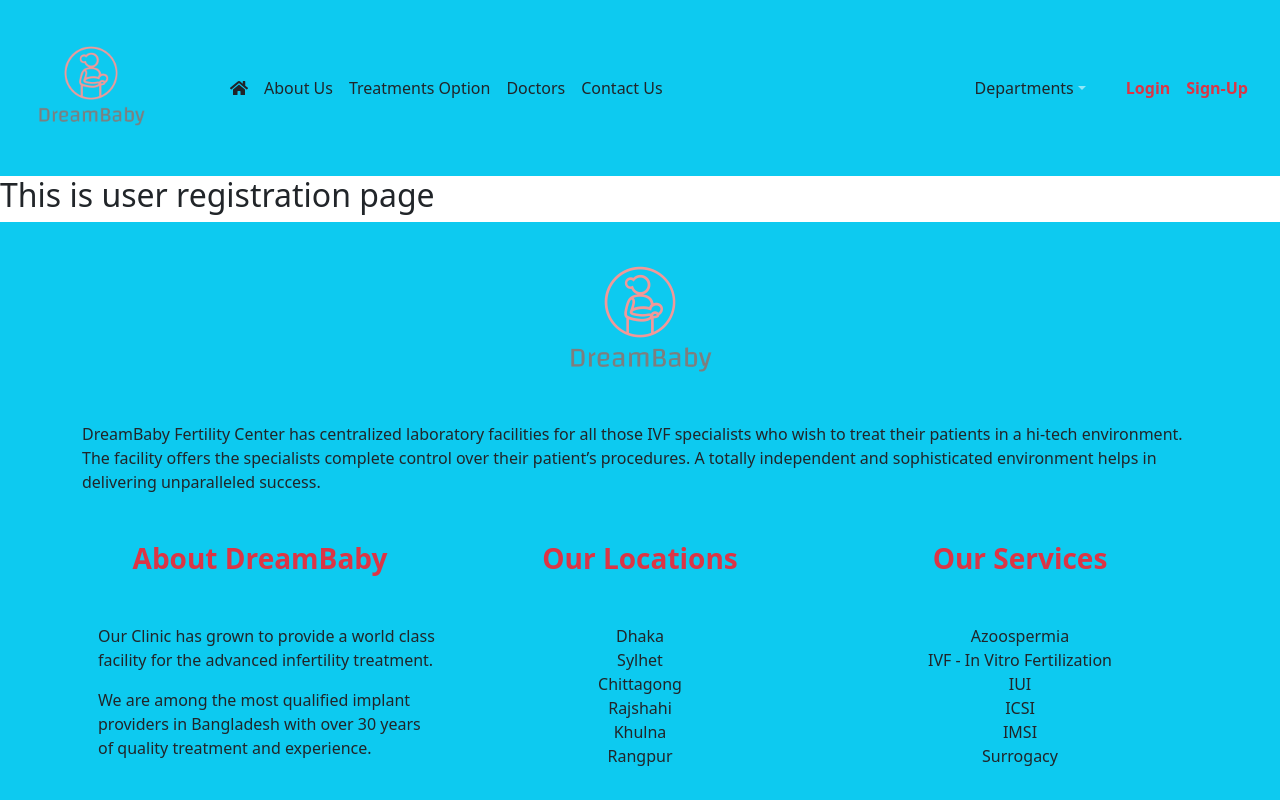
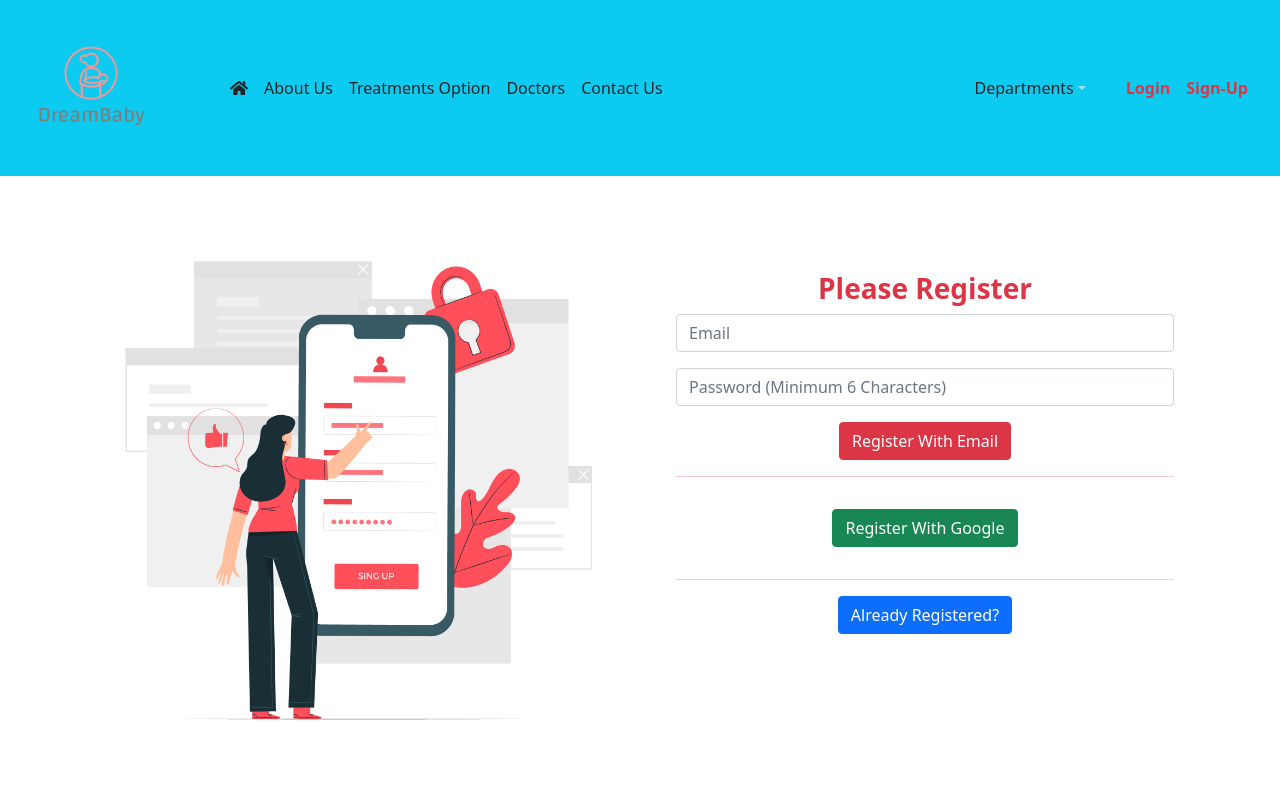
Before and after one commit to samimeadad/healthcare-related-website-samimeadad, a React (Create React App) app: page /register in a window 1280 px wide. Shown: the top 800 px of the page. Built offline with nearby package versions, Linux system fonts and the light colour scheme; no server answers.

Commit message:
login/logout page partially done

```diff
--- a/src/Hooks/useFirebase.js
+++ b/src/Hooks/useFirebase.js
@@ -1,5 +1,5 @@
 import { useEffect, useState } from 'react';
-import { getAuth, signInWithPopup, GoogleAuthProvider, onAuthStateChanged, signOut, createUserWithEmailAndPassword, signInWithEmailAndPassword, sendEmailVerification, sendPasswordResetEmail, updateProfile } from "firebase/auth";
+import { getAuth, signInWithPopup, GoogleAuthProvider, onAuthStateChanged, signOut, createUserWithEmailAndPassword, signInWithEmailAndPassword, sendEmailVerification, sendPasswordResetEmail } from "firebase/auth";
 import initializeFirebaseAuthentication from '../Firebase/firebase.init';
 
 initializeFirebaseAuthentication();
@@ -9,7 +9,6 @@
     const [ error, setError ] = useState( '' );
 
     const auth = getAuth();
-
     const googleProvider = new GoogleAuthProvider();
 
     const signInUsingGoogle = () => {
@@ -22,9 +21,40 @@
             } );
     }
 
+    const verifyEmail = () => {
+        sendEmailVerification( auth.currentUser )
+            .then( result => {
+                console.log( result );
+            } )
+    }
+
+    const registerNewUser = ( email, password ) => {
+        createUserWithEmailAndPassword( auth, email, password )
+            .then( result => {
+                setUser( result.user );
+                setError( 'Yeah! User Registered' );
+                verifyEmail();
+            } )
+            .catch( error => {
+                setError( error.message );
+            } );
+    }
+
+    const processLogin = ( email, password ) => {
+        signInWithEmailAndPassword( auth, email, password )
+            .then( result => {
+                setError( '' );
+                setUser( result.user );
+            } )
+            .catch( error => {
+                setError( error.message );
+            } );
+    }
+
     const logout = () => {
         signOut( auth ).then( () => {
             setUser( {} );
+            setError( 'User Logged Out!' )
         } )
             .catch( ( error ) => {
                 setError( error.message );
@@ -34,7 +64,6 @@
     useEffect( () => {
         onAuthStateChanged( auth, user => {
             if ( user ) {
-                console.log( 'inside state change', user );
                 setUser( user );
             }
         } )
@@ -44,6 +73,8 @@
         user,
         error,
         signInUsingGoogle,
+        registerNewUser,
+        processLogin,
         logout
     }
 }
--- a/src/components/Login/Login.js
+++ b/src/components/Login/Login.js
@@ -1,17 +1,18 @@
 import React, { useState } from 'react';
 import { Col, Row } from 'react-bootstrap';
 import loginImage from '../../images/login.jpg';
-import { getAuth, createUserWithEmailAndPassword, signInWithEmailAndPassword, sendEmailVerification, sendPasswordResetEmail, updateProfile } from "firebase/auth";
+import { getAuth, signInWithEmailAndPassword, sendPasswordResetEmail } from "firebase/auth";
 import useAuth from '../../Hooks/useAuth';
+import { Link } from 'react-router-dom';
 
 const Login = () => {
-    const { signInUsingGoogle } = useAuth();
+    const { signInUsingGoogle, processLogin } = useAuth();
     const auth = getAuth();
-    const [ name, setName ] = useState( '' );
     const [ email, setEmail ] = useState( '' );
     const [ password, setPassword ] = useState( '' );
     const [ error, setError ] = useState( '' );
     const [ isLogin, setIsLogin ] = useState( false );
+    const [ user, setUser ] = useState( {} );
 
     const emailInputFieldChange = e => {
         setEmail( e.target.value );
@@ -21,51 +22,7 @@
         setPassword( e.target.value );
     }
 
-    const nameInputFieldChange = ( e ) => {
-        setName( e.target.value );
-    }
-
-    const verifyEmail = () => {
-        sendEmailVerification( auth.currentUser )
-            .then( result => {
-                console.log( result );
-            } )
-    }
-
-    const registerNewUser = ( email, password ) => {
-        createUserWithEmailAndPassword( auth, email, password )
-            .then( result => {
-                setError( '' );
-                console.log( email, password );
-                const user = result.user;
-                console.log( user );
-                setError( '' );
-                verifyEmail();
-                setUserName();
-            } )
-            .catch( error => {
-                setError( error.message );
-            } );
-    }
-
-    const processLogin = ( email, password ) => {
-        signInWithEmailAndPassword( auth, email, password )
-            .then( result => {
-                const user = result.user;
-                setError( '' );
-                console.log( user );
-            } )
-            .catch( error => {
-                setError( error.message );
-            } );
-    }
-
-    const setUserName = () => {
-        updateProfile( auth.currentUser, { displayName: name } )
-            .then( result => { } )
-    }
-
-    const handleRegister = e => {
+    const handleUserLogin = e => {
         e.preventDefault();
         if ( !email ) {
             setError( 'Please input a valid email!' );
@@ -80,12 +37,8 @@
         }
 
         else {
-            isLogin ? processLogin( email, password ) : registerNewUser( email, password );
+            processLogin( email, password );
         }
-    }
-
-    const toggleLogin = e => {
-        setIsLogin( e.target.checked );
     }
 
     const handleResetPassword = () => {
@@ -104,16 +57,10 @@
         <div className="container mx-auto my-5">
             <Row className="text-center">
                 <Col xs={ 12 } sm={ 12 } md={ 6 } lg={ 6 }>
-                    <div className="container mt-5 pt-5">
-                        <form onSubmit={ handleRegister }>
-                            <h3 className="text-primary fw-bold">Please { isLogin ? 'Login' : 'Register' }</h3>
-                            {
-                                !isLogin && <div className="row mb-3">
-                                    <div className="col-sm-12">
-                                        <input onBlur={ nameInputFieldChange } type="text" className="form-control" placeholder="Your Name" />
-                                    </div>
-                                </div>
-                            }
+                    <div className="container mt-5">
+                        <form onSubmit={ handleLogin }>
+                            <h3 className="text-primary fw-bold">Please Login</h3>
+
                             <div className="row mb-3">
                                 <div className="col-sm-12">
                                     <input onBlur={ emailInputFieldChange } type="email" className="form-control" id="inputEmail3" placeholder="Email" required />
@@ -123,20 +70,14 @@
                                 <div className="col-sm-12">
                                     <input onBlur={ passwordInputFieldChange } type="password" className="form-control" id="inputPassword3" placeholder="Password (Minimum 6 Characters)" required />
                                 </div>
-                            </div><div className="row mb-3">
-                                <div className="col-sm-10 offset-sm-2">
-                                    <div className="form-check">
-                                        <input onChange={ toggleLogin } className="form-check-input" type="checkbox" id="gridCheck1" />
-                                        <label className="form-check-label" htmlFor="gridCheck1">
-                                            Already Registered?
-                                        </label>
-                                    </div>
-                                </div>
                             </div>
-                            <button onClick={ handleRegister } type="submit" className="btn btn-primary"> { isLogin ? 'Login' : 'Register' } With Email</button>
-                            <button onClick={ handleResetPassword } type="button" className="btn btn-secondary btn-sm ms-2">Reset Password</button>
+                            <button onClick={ handleUserLogin } type="submit" className="btn btn-primary"> Login With Email</button>
+                            <button onClick={ handleResetPassword } type="button" className="btn btn-secondary btn-sm ms-3">Reset Password</button>
                         </form>
-                        <button onClick={ signInUsingGoogle } className="mt-2 btn btn-primary"> { isLogin ? 'Login' : 'Register' } With Google</button>
+                        <hr className="text-danger" />
+                        <button onClick={ signInUsingGoogle } className="my-3 btn btn-success"> Login With Google</button>
+                        <hr className="text-danger" />
+                        <p className="my-3"><Link to="/register" className="btn btn-danger">New User?</Link></p>
                         <div className="row mt-3 text-danger">{ error }</div>
                     </div>
                 </Col>
--- a/src/components/Register/Register.js
+++ b/src/components/Register/Register.js
@@ -1,10 +1,74 @@
-import React from 'react';
+import React, { useState } from 'react';
+import { Col, Row } from 'react-bootstrap';
+import registerImage from '../../images/register.jpg';
+import { Link } from 'react-router-dom';
+import useAuth from '../../Hooks/useAuth';
 
 const Register = () => {
+    const { registerNewUser, signInUsingGoogle } = useAuth();
+    const [ email, setEmail ] = useState( '' );
+    const [ password, setPassword ] = useState( '' );
+    const [ error, setError ] = useState( '' );
+
+    const emailInputFieldChange = e => {
+        setEmail( e.target.value );
+    }
+
+    const passwordInputFieldChange = e => {
+        setPassword( e.target.value );
+    }
+
+    const handleRegister = e => {
+        e.preventDefault();
+        if ( !email ) {
+            setError( 'Please input a valid email!' );
+            return;
+        }
+        else if ( !password ) {
+            setError( 'Please input your password' );
+        }
+        else if ( password.length < 6 ) {
+            setError( 'Password must be at least 6 characters long' );
+            return;
+        }
+
+        else {
+            registerNewUser( email, password );
+        }
+    }
+
     return (
-        <div>
-            <h2>This is user registration page</h2>
-        </div>
+        <div className="container mx-auto my-5">
+            <Row className="text-center">
+                <Col xs={ 12 } sm={ 12 } md={ 6 } lg={ 6 }>
+                    <img src={ registerImage } alt="loginImage" className="img-fluid" />
+                </Col>
+                <Col xs={ 12 } sm={ 12 } md={ 6 } lg={ 6 }>
+                    <div className="container mt-5">
+                        <form onSubmit={ handleRegister }>
+                            <h3 className="text-danger fw-bold">Please Register</h3>
+
+                            <div className="row mb-3">
+                                <div className="col-sm-12">
+                                    <input onBlur={ emailInputFieldChange } type="email" className="form-control" id="inputEmail3" placeholder="Email" required />
+                                </div>
+                            </div>
+                            <div className="row mb-3">
+                                <div className="col-sm-12">
+                                    <input onBlur={ passwordInputFieldChange } type="password" className="form-control" id="inputPassword3" placeholder="Password (Minimum 6 Characters)" required />
+                                </div>
+                            </div>
+                            <button onClick={ handleRegister } type="submit" className="btn btn-danger"> Register With Email</button>
+                        </form>
+                        <hr className="text-danger" />
+                        <button onClick={ signInUsingGoogle } className="my-3 btn btn-success"> Register With Google</button>
+                        <hr className="text-danger" />
+                        <p className="my-3"><Link to="/login" className="btn btn-primary">Already Registered?</Link></p>
+                        <div className="row mt-3 text-danger">{ error }</div>
+                    </div>
+                </Col>
+            </Row>
+        </div >
     );
 };
 
```
Also changed, not shown: src/images/register.jpg (added).
